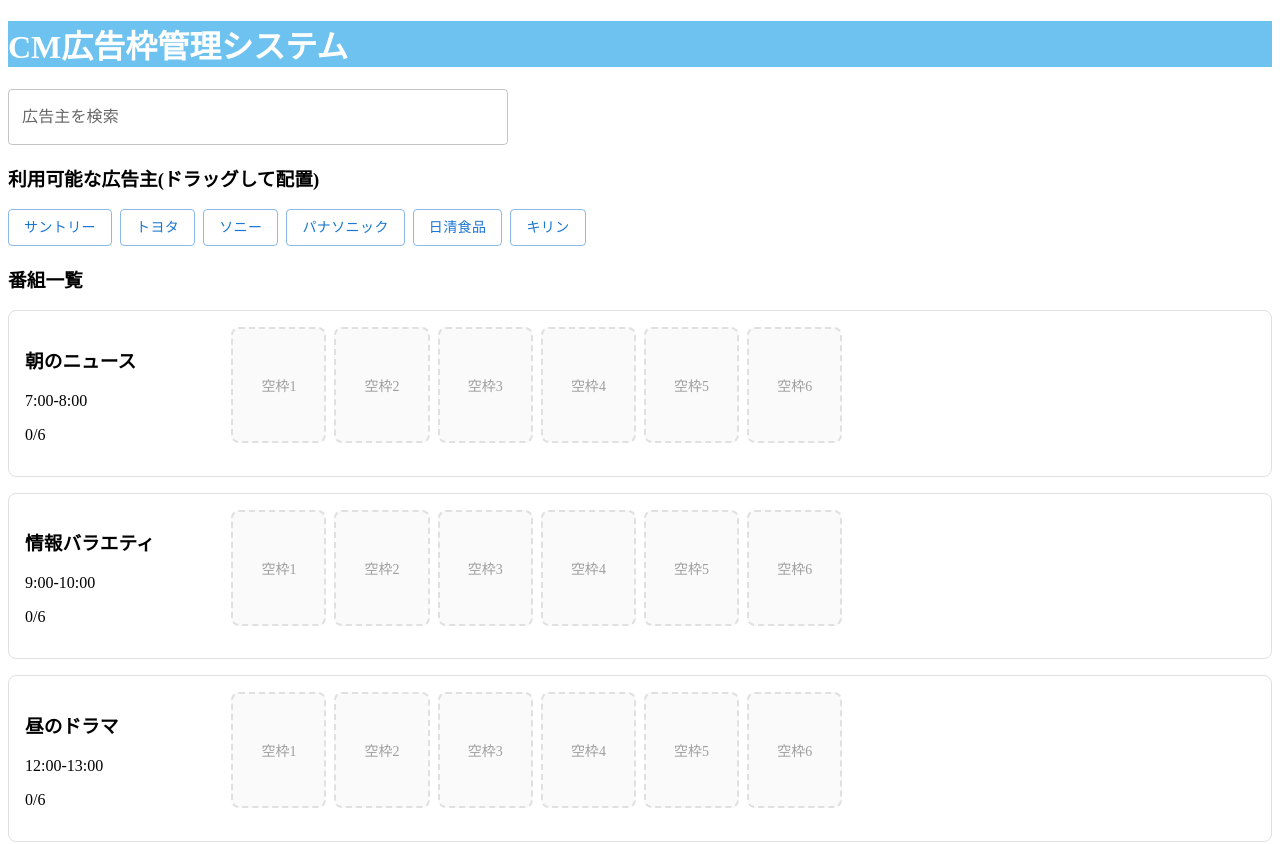
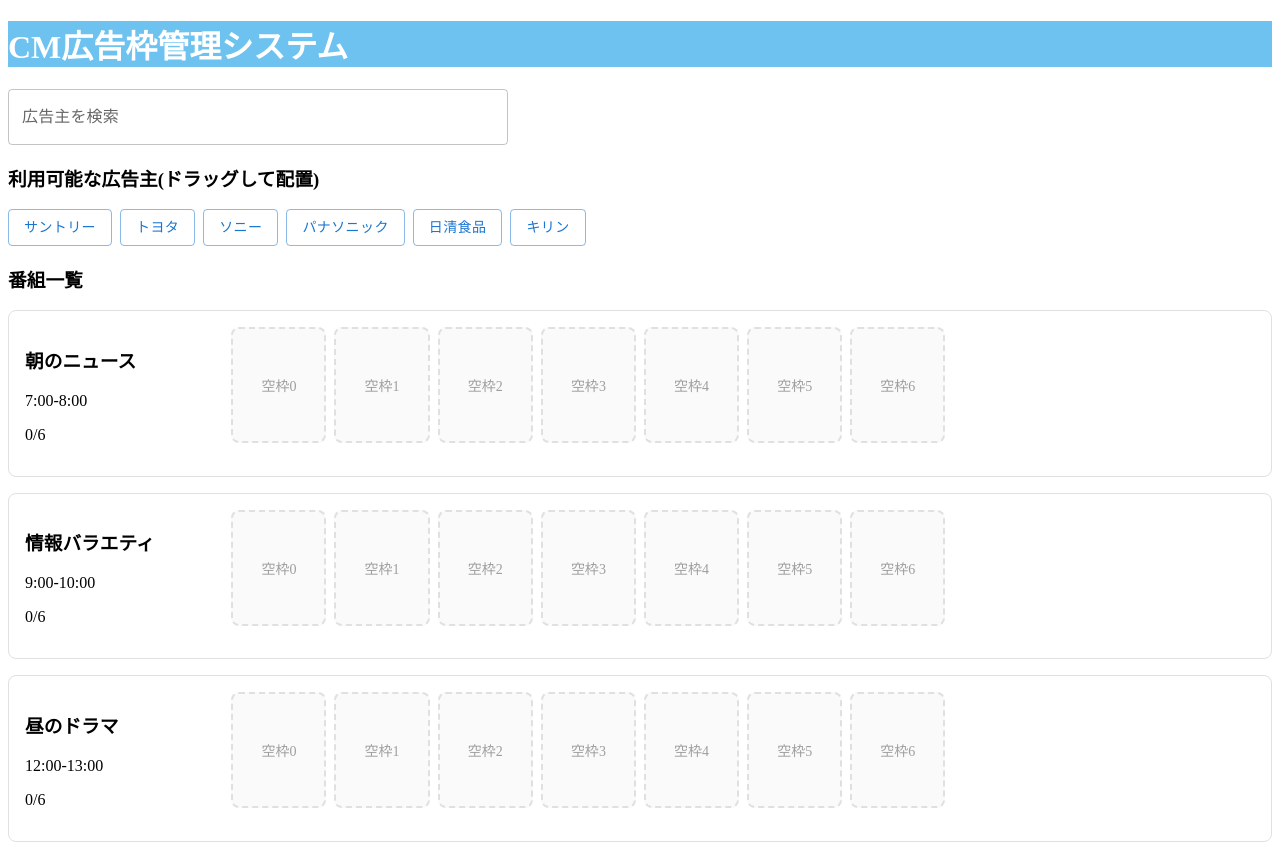
Before and after one commit to TomoakiKamisaka/react-learning, a React (Vite) app in the folder react-training-Cmrotation/: page / in a window 1280 px wide. Shown: the top 844 px of the page. Built offline with nearby package versions, Linux system fonts and the light colour scheme.

Commit message:
空き枠のGrid表示をLoopで記載に変更

```diff
--- a/react-training-Cmrotation/src/App.jsx
+++ b/react-training-Cmrotation/src/App.jsx
@@ -71,7 +71,7 @@
 function AdvertiserTagList({ Advertisers }) {
   // 広告主リストから各広告主の行コンポーネントを生成
   const freeAdvertisers = Advertisers.map((advertiser) => {
-    if(advertiser.ArrangeFlag){
+    if (advertiser.ArrangeFlag) {
       return (
         <Grid size="auto">
           <Button variant="outlined" fullWidth>
@@ -80,7 +80,6 @@
         </Grid>
       );
     }
-
   });
 
   return (
@@ -126,24 +125,12 @@
           <ProgramInfo programName={programName} time={time} />
         </Grid>
         {/* 広告枠: 各1/12 × 6枠 = 6/12、残り4/12は空き */}
-        <Grid size={1}>
-          <AdSlotCard slotNumber={1} />
-        </Grid>
-        <Grid size={1}>
-          <AdSlotCard slotNumber={2} />
-        </Grid>
-        <Grid size={1}>
-          <AdSlotCard slotNumber={3} />
-        </Grid>
-        <Grid size={1}>
-          <AdSlotCard slotNumber={4} />
-        </Grid>
-        <Grid size={1}>
-          <AdSlotCard slotNumber={5} />
-        </Grid>
-        <Grid size={1}>
-          <AdSlotCard slotNumber={6} />
-        </Grid>
+        {[0, 1, 2, 3, 4, 5, 6].map((number) => (
+            <Grid size={1}>
+              <AdSlotCard slotNumber={number} />
+            </Grid>
+          )
+        )}
       </Grid>
     </Box>
   );
```
